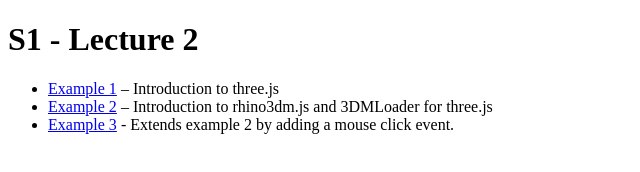
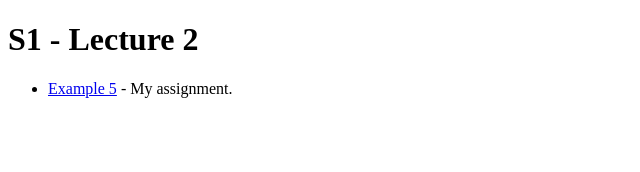
Before and after one commit to iaac-macad/assignment-02-marianadlei, a plain HTML site: page index.html in a window 1280 px wide. Shown: the whole page, without its empty margins (0-640 px from the left). Drawn offline with Linux system fonts and the light colour scheme.

Commit message:
Setup main index

```diff
--- a/index.html
+++ b/index.html
@@ -7,9 +7,7 @@
     <body>
         <h1>S1 - Lecture 2</h1>
         <ul>
-            <li><a href="./example1/">Example 1</a> – Introduction to three.js</li>
-            <li><a href="./example2/">Example 2</a> – Introduction to rhino3dm.js and 3DMLoader for three.js</li>
-            <li><a href="./example3/">Example 3</a> - Extends example 2 by adding a mouse click event.</li>
+            <li><a href="./example5/">Example 5</a> - My assignment.</li>
         </ul>
     </body>
 </html>
```
